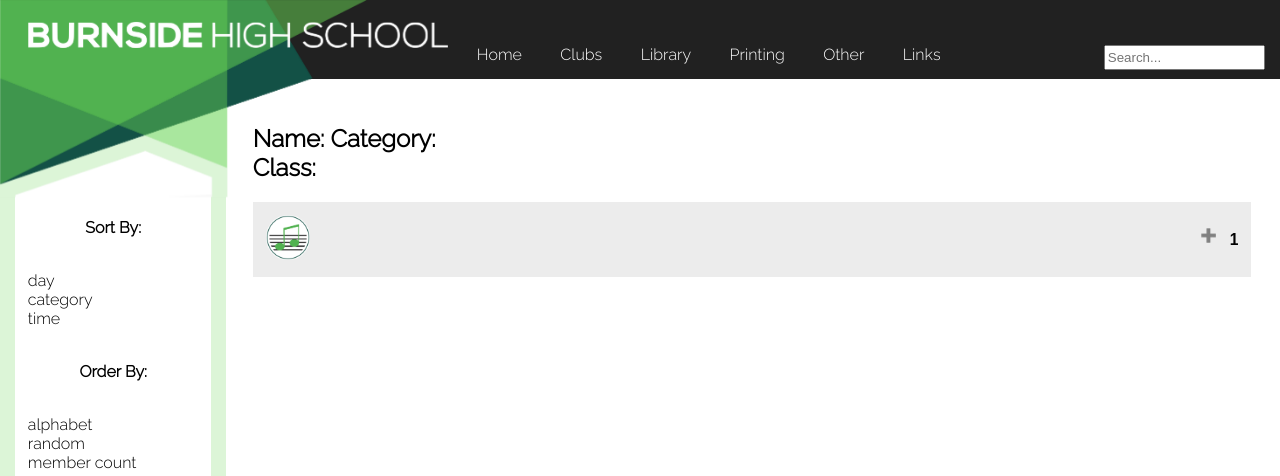
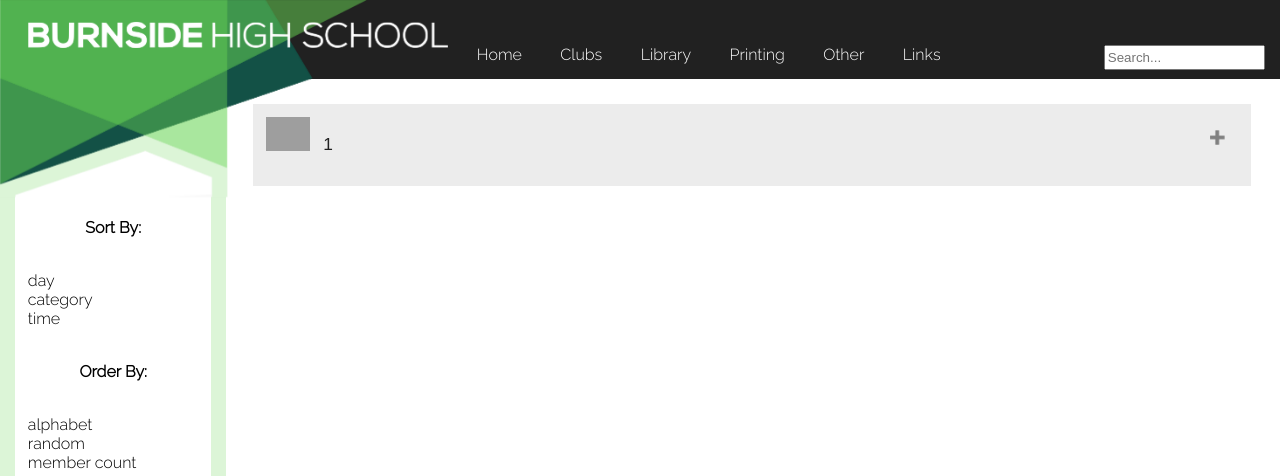
Before and after one commit to elise-n-2431/2022-bhs-website, a Flask app: template templates/clubs.html in a window 1280 px wide. Shown: the top 476 px of the page. Run offline with Flask 2, Linux system fonts and the light colour scheme; the template is opened without the code that fills it: most values are stand-ins (such as "Sample title", 1, 10 or a date in 2020); grey boxes are pictures that could not be loaded.

Commit message:
Clubs page images

```diff
--- a/main.py
+++ b/main.py
@@ -48,7 +48,7 @@ def home():
 def clubs():
     with sqlite3.connect("db/Clubs.db") as connection:
         cursor=connection.cursor()
-        cursor.execute('SELECT Club.title,Club.room,Club."desc",Club.teacher,Club.teachcode,Club.cost,Club.category FROM Club ')
+        cursor.execute('SELECT Club.title,Club.room,Club."desc",Club.contact,Club.teachcode,Club.category FROM Club ')
         clubs=cursor.fetchall()
         time='SELECT Time.time FROM Club JOIN ClubTime ON ClubTime.cid=Club.id JOIN Time ON Time.id=ClubTime.tid WHERE Club.id=?;'
         day='SELECT Day.day FROM Club JOIN ClubDay ON ClubDay.cid=Club.id JOIN Day ON Day.id=ClubDay.cid WHERE Club.id=?;'
--- /dev/null
+++ b/requirements.txt
@@ -0,0 +1,5 @@
+flask
+pillow
+flask_email
+
+#pip.install -r requirements.txt
--- a/static/css/style.css
+++ b/static/css/style.css
@@ -138,12 +138,18 @@ input[type="submit" i]{
 .active, .clubentry:hover {
     background-color: #d9d9d9ff;
 }
-.clubentry h3{
-    float:right;
+.clubs img{
+    float:left;
+    width:3.5vw;
+    image-rendering: optimizeQuality;
+}
+.clubentry p{
+    float:left;
     padding:0;
-}
-.clubs img{
-    width:3.5vw;
+    margin-left:1vw;
+    color:rgba(33, 33, 33, 100);
+    font-size: 130%;
+    font-weight: 500;
 }
 .clubs button{
     height:100%;
--- a/templates/clubs.html
+++ b/templates/clubs.html
@@ -1,12 +1,12 @@
 {% extends 'layout.html' %}
 {% block content %}
-<h2>Name:       Category:          <br>Class:</h2>
 <div class=clubs>
   {%for club in clubs%}
-    <button type="button" class="clubentry"><img src="static/css/music.png" alt="Sports club"><h3>{{club[0]}}</h3></button>
+    <button type="button" class="clubentry"><img src="static/css/{{club[5]}}icon.png"><p>{{club[0]}}</p></button>
     <div class="content">
-      <p>Heres where more information about the club should go such as time, location, description & contact info etc. Ideally each will be of a similar length like 4-5 lines.</p>
-      <p>Description: {{club[2]}}</p>
+      <p>{{club[2]}}</p>
+      <p>Contact: {{club[3]}} <br>Teacher's Code: {{club[4]}}</p>
+      <p>When?</p>
     </div>
   {%endfor%}
   <script>
```
Also changed, not shown: db/Clubs.db, static/css/1icon.png (added), static/css/2icon.png (added), static/css/4icon.png (added), static/css/5icon.png (added).
